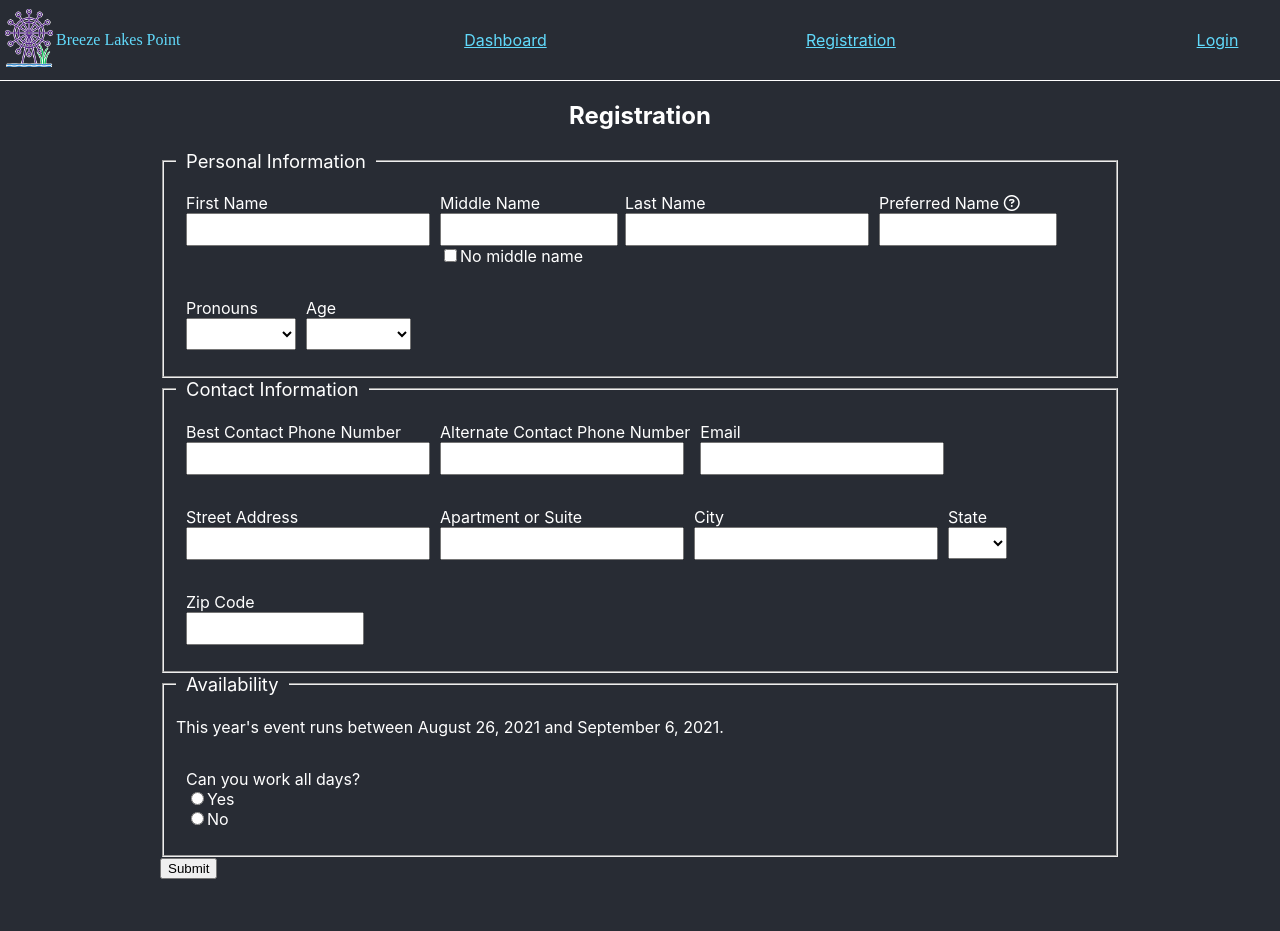
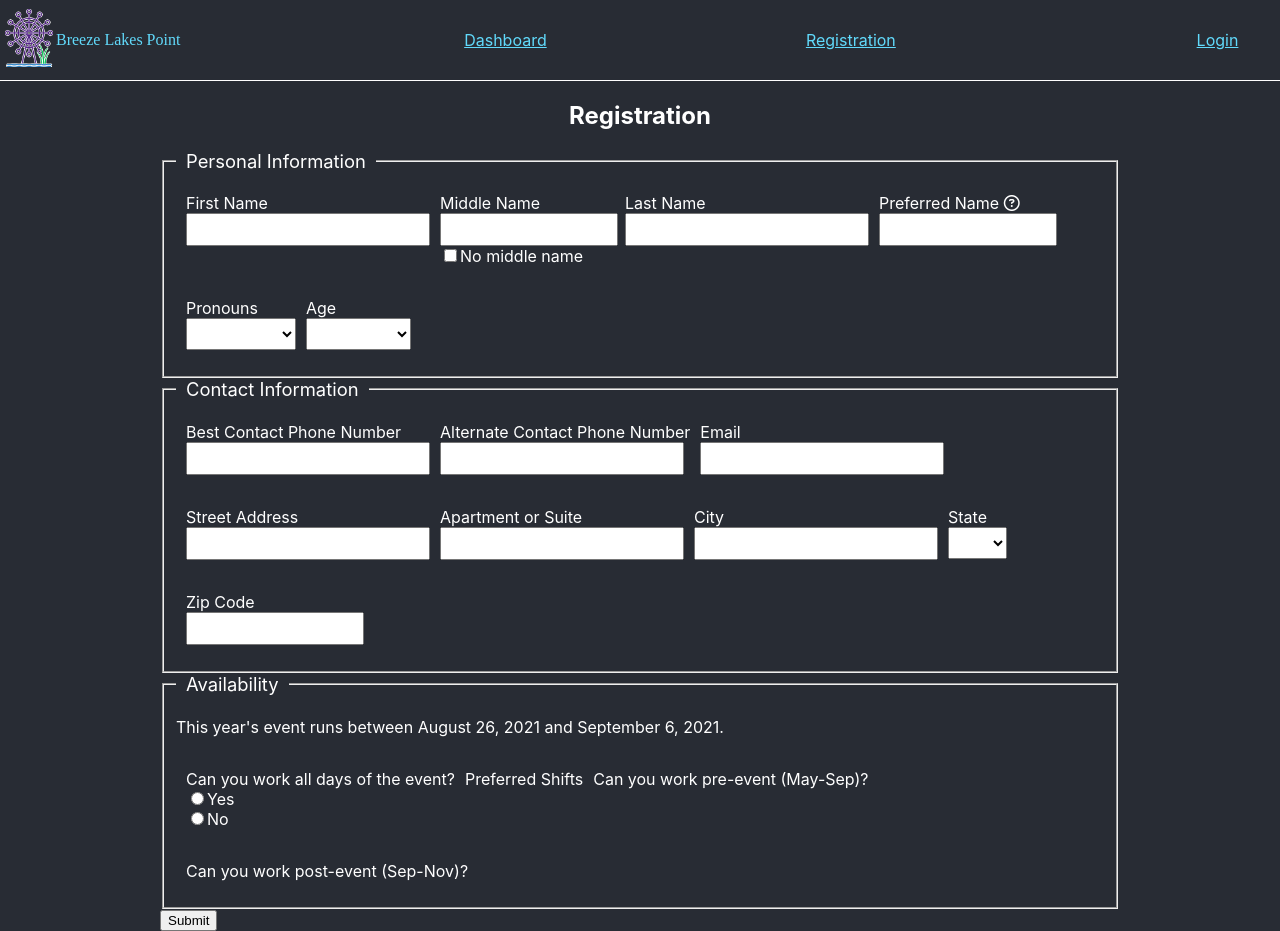
Before and after one commit to kristenkinnearohlmann/breeze-lakes-point-frontend, a React (Create React App) app: page /registration in a window 1280 px wide. Before the commit the page ends 879 px from the top, so only its background shows below. Built offline with nearby package versions, Linux system fonts and the light colour scheme; a web font is replaced by a local one.

Commit message:
Drafted additional availability questions

```diff
--- a/src/components/Registration.js
+++ b/src/components/Registration.js
@@ -153,7 +153,7 @@ class Registration extends Component {
                                 </div>
                                 <div className="flex-row">
                                     <p>
-                                        Can you work all days?<br/>
+                                        Can you work all days of the event?<br/>
                                         <label>
                                             <input type="radio" name="work_all" value="1"
                                             checked={this.state.work_all === "1"} onChange={this.handleonChange} />
@@ -163,6 +163,15 @@ class Registration extends Component {
                                             <input type="radio" name="work_all" value="0" checked={this.state.work_all === "0"} onChange={this.handleonChange} />
                                             No
                                         </label>
+                                    </p>
+                                    <p>
+                                        Preferred Shifts
+                                    </p>
+                                    <p>
+                                        Can you work pre-event (May-Sep)?
+                                    </p>
+                                    <p>
+                                        Can you work post-event (Sep-Nov)?
                                     </p>
                                 </div>
                         </fieldset>
```
